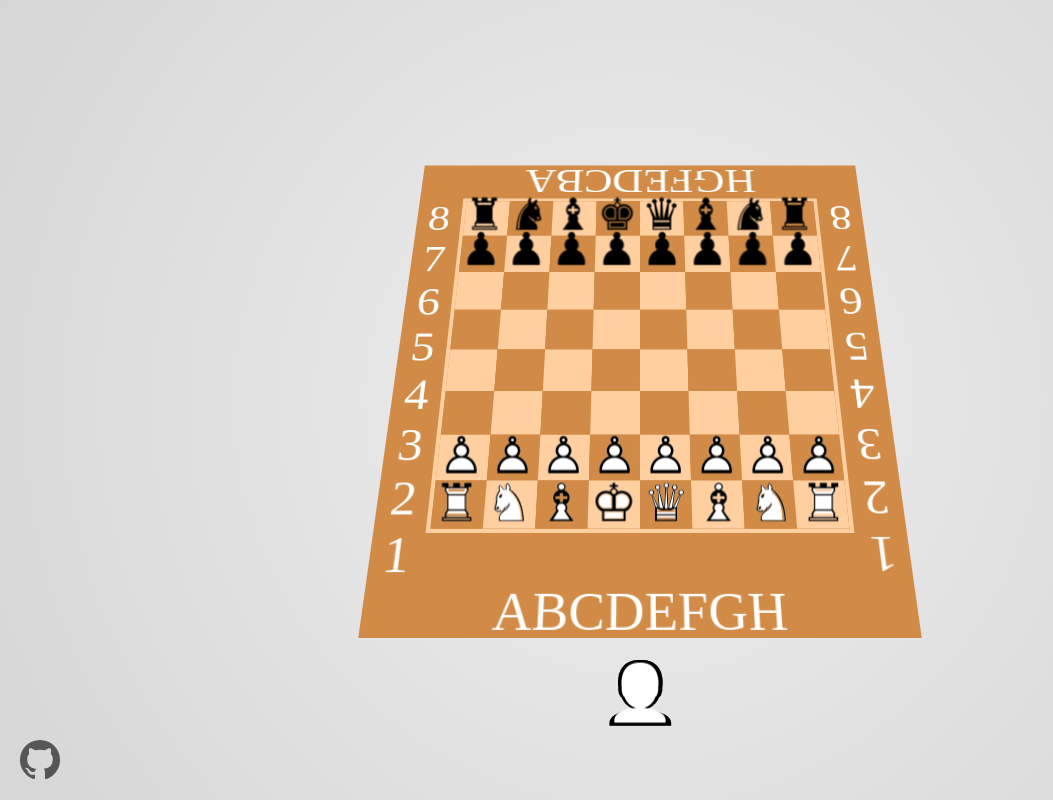
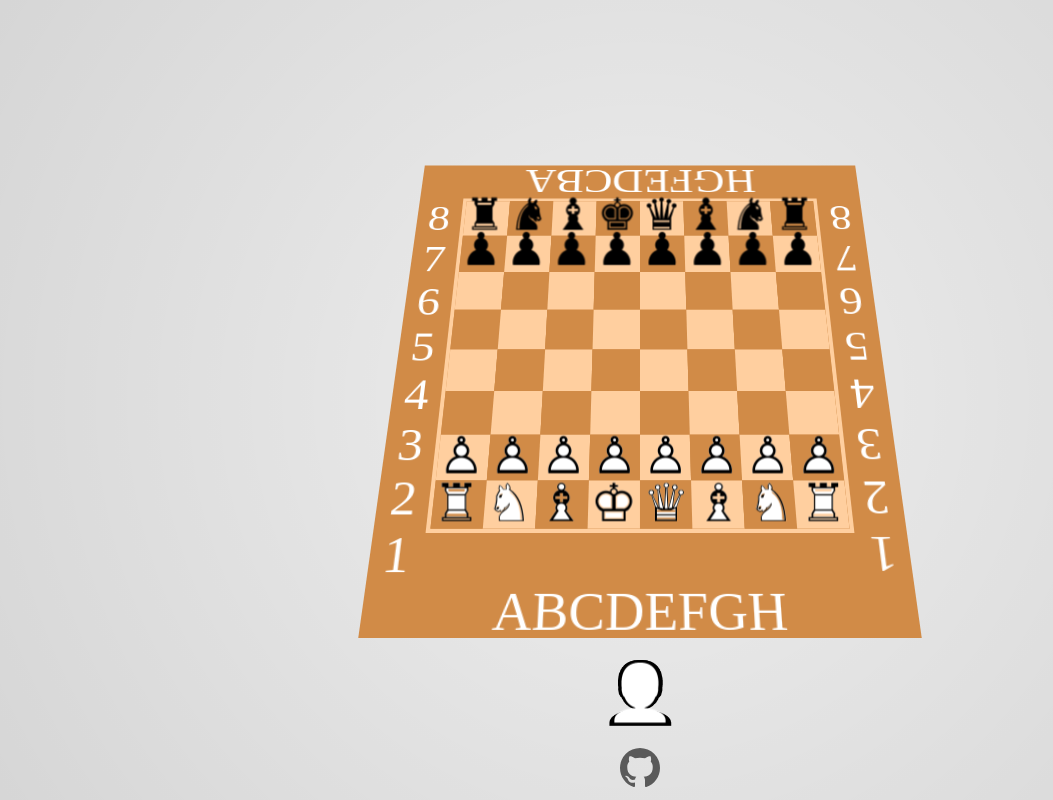
Before and after one commit to DAB0mB/parallax-chess, a React (Vite) app: page / in a window 1280 px wide. Shown: the whole page, without its empty margins (0-1053 px from the left). Built offline with nearby package versions, Linux system fonts and the light colour scheme; no server answers.

Commit message:
Rename to parallax-chess

```diff
--- a/package.json
+++ b/package.json
@@ -1,5 +1,5 @@
 {
-  "name": "chessgpt",
+  "name": "parallax-chess",
   "private": true,
   "version": "0.0.0",
   "type": "module",
--- a/src/ui/footer.module.css
+++ b/src/ui/footer.module.css
@@ -1,11 +1,12 @@
+@value gap: .5em;
+
 .footer {
-  --gap: .5em;
   position: absolute;
   bottom: 0;
-  width: calc(100% - var(--gap) * 2);
-  padding: var(--gap) 0;
-  margin-top: var(--gap);
-  gap: var(--gap);
+  width: calc(100% - gap * 2);
+  padding: gap 0;
+  margin-top: gap;
+  gap: gap;
   display: flex;
   flex-direction: row;
   align-items: center;
```
Also changed, not shown: 1 other file (tests, documents, lock files or other folders).
